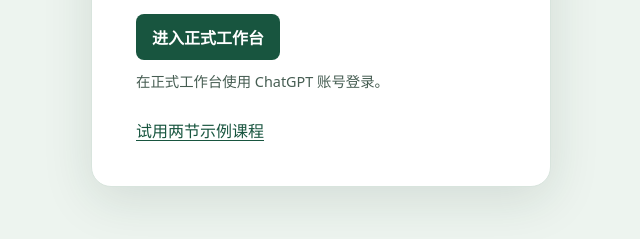
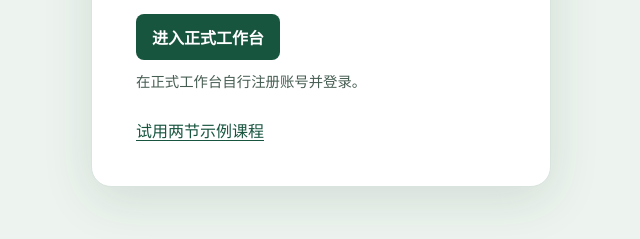
Before and after one commit to Magicxiangye/learning-workbench, a plain HTML site: page index.html in a window 1280 px wide. Shown: the part 389-628 px from the top of the page, 319-959 px from the left. Drawn offline with Linux system fonts and the light colour scheme.

Commit message:
Describe standalone workbench accounts on Pages

```diff
--- a/index.html
+++ b/index.html
@@ -11,7 +11,7 @@
     <h1>学习工作台</h1>
     <p>阅读专业书籍课程，记录学习进度、笔记和正文标注。</p>
     <a class="primary" href="https://reading-workbench-ltt.magicxiangye.chatgpt.site/">进入正式工作台</a>
-    <p class="detail">在正式工作台使用 ChatGPT 账号登录。</p>
+    <p class="detail">在正式工作台自行注册账号并登录。</p>
     <a class="demo" href="./demo/">试用两节示例课程</a>
   </main>
 </body>
```
